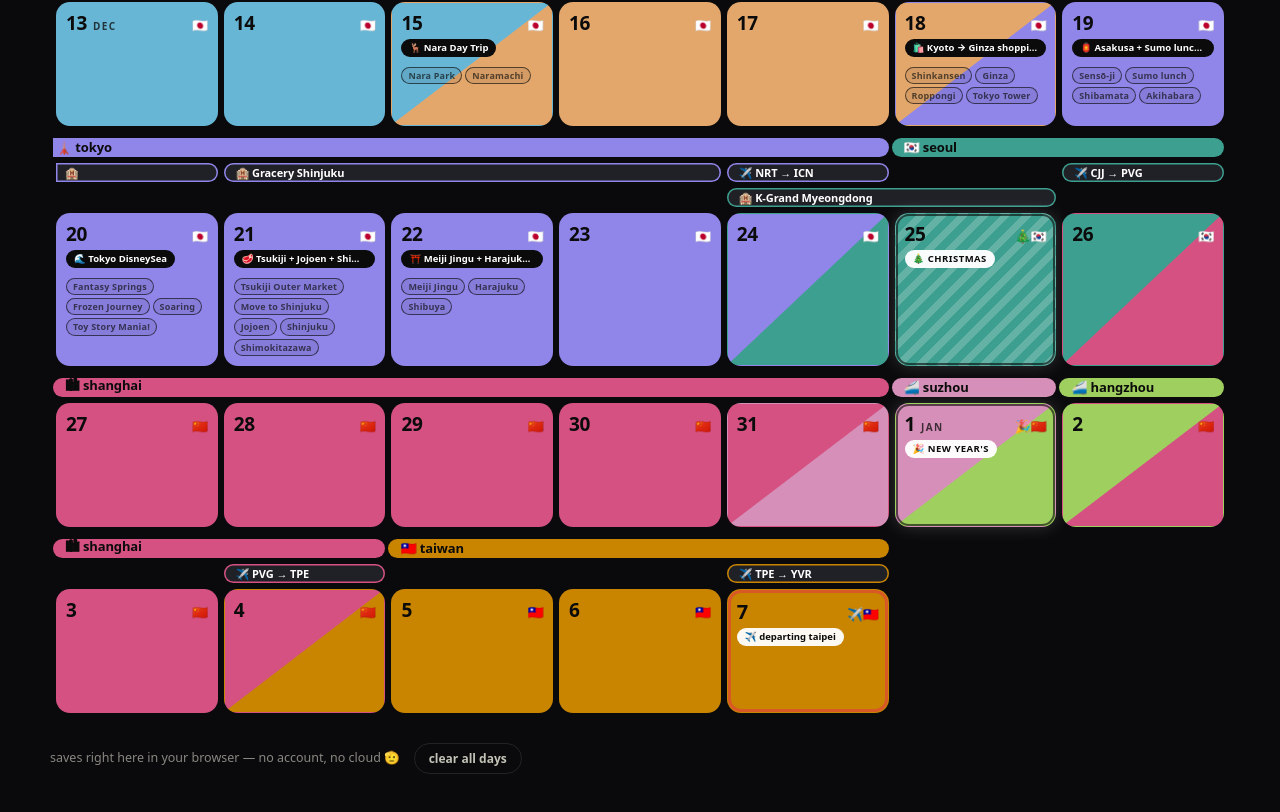
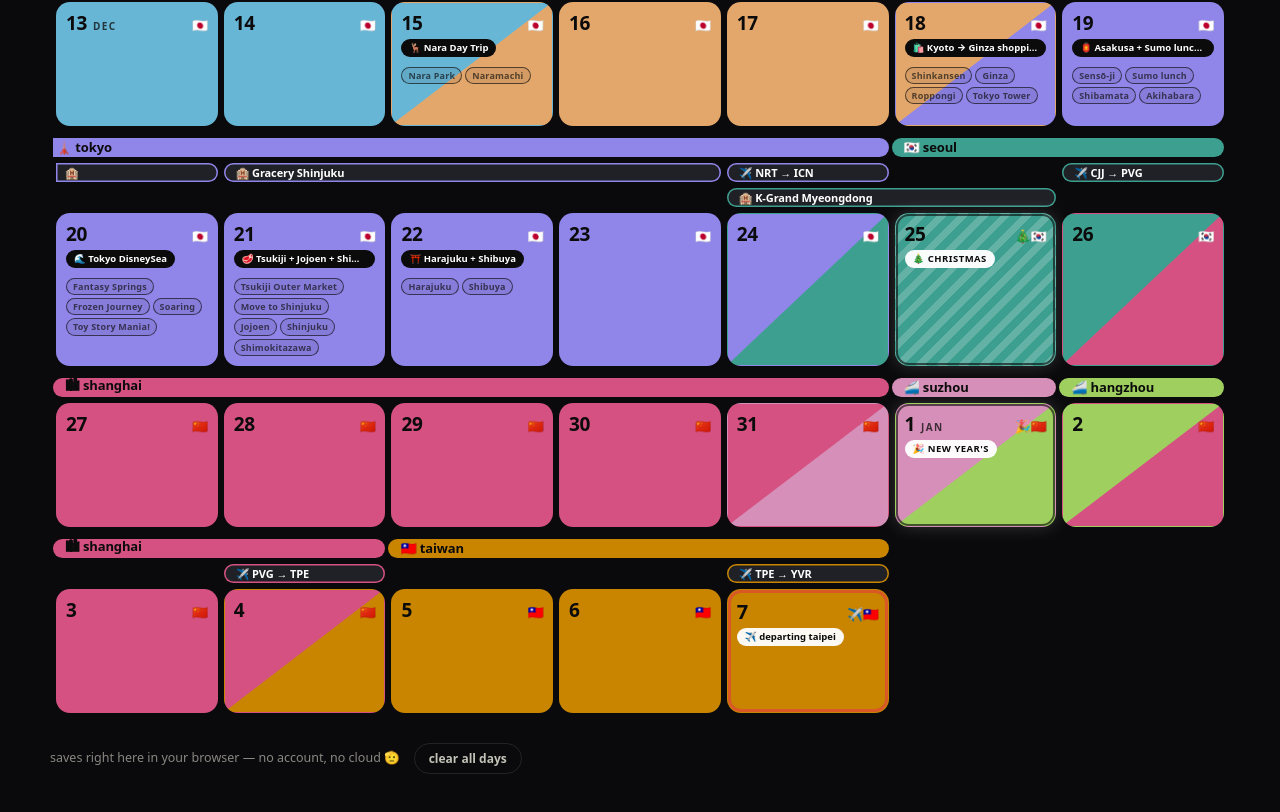
Before and after one commit to mingyaang/jpn2026, a plain HTML site: page index.html in a window 1280 px wide. Shown: the part 858-1670 px from the top of the page. Drawn offline with Linux system fonts and the light colour scheme.

Commit message:
Meiji Jingu off Dec 21, optional on Dec 22

```diff
--- a/index.html
+++ b/index.html
@@ -786,7 +786,7 @@ const DAY_TEMPLATES = [
       },
       {
         time:'15:00', title:'Shinjuku',
-        note:'Easy look around near the hotel: Isetan food hall, Kabukicho Tower. Optional: Meiji Jingu, 5 min on the Yamanote line to Harajuku (gates close 16:00).',
+        note:'Easy look around near the hotel: Isetan food hall, Kabukicho Tower.',
       },
       {
         time:'18:00', title:'Shimokitazawa at night',
@@ -823,21 +823,15 @@ const DAY_TEMPLATES = [
     ],
   },
   {
-    id:'meiji-jingu-harajuku-shibuya', icon:'⛩️', title:'Meiji Jingu + Harajuku + Shibuya', city:'tokyo', date:'2026-12-22',
-    summary:'Forest shrine, Harajuku shopping, Shibuya landmarks, SHIBUYA109, and winter lights.',
-    pois:['Meiji Jingu', 'Harajuku', 'Shibuya'],
-    note:'Start at Meiji Jingu at 10:30; the shrine closes at 16:00 in December. Keep lunch flexible in Harajuku, then spend the late afternoon in Shibuya. Blue Cave is a possible winter finale, but the official site currently shows only the completed 2025 run, with no 2026 announcement. Treat it as unconfirmed and check again closer to the trip.',
+    id:'meiji-jingu-harajuku-shibuya', icon:'⛩️', title:'Harajuku + Shibuya', city:'tokyo', date:'2026-12-22',
+    summary:'Harajuku shopping (optional Meiji Jingu), Shibuya landmarks, SHIBUYA109, and winter lights.',
+    pois:['Harajuku', 'Shibuya'],
+    note:'Start in Harajuku; Meiji Jingu is next to the station if you want it (closes 16:00 in December). Keep lunch flexible in Harajuku, then spend the late afternoon in Shibuya. Blue Cave is a possible winter finale, but the official site currently shows only the completed 2025 run, with no 2026 announcement. Treat it as unconfirmed and check again closer to the trip.',
     map:'https://www.google.com/maps/dir/?api=1&origin=Meiji+Jingu&destination=Yoyogi+Park+Keyaki+Namiki&waypoints=Takeshita+Street%7CHachiko+Memorial+Statue%7CShibuya+Scramble+Crossing%7CSHIBUYA109&travelmode=walking',
     events:[
       {
-        time:'10:30', title:'Meiji Jingu',
-        note:'Forest approach, the giant torii and the main shrine. Closes 16:00 in December.',
-        image:'img/meiji-jingu.jpg',
-        source:'https://www.gotokyo.org/en/spot/76/index.html'
-      },
-      {
-        time:'12:00', title:'Harajuku',
-        note:'Takeshita Street and the quieter Ura-Harajuku lanes.',
+        time:'11:00', title:'Harajuku',
+        note:'Takeshita Street and the quieter Ura-Harajuku lanes. Optional: Meiji Jingu next to the station (forest approach, giant torii, main shrine; closes 16:00).',
         image:'img/harajuku-shopping-flexible-lunch.jpg',
         source:'https://www.gotokyo.org/en/destinations/western-tokyo/harajuku/index.html'
       },
```
